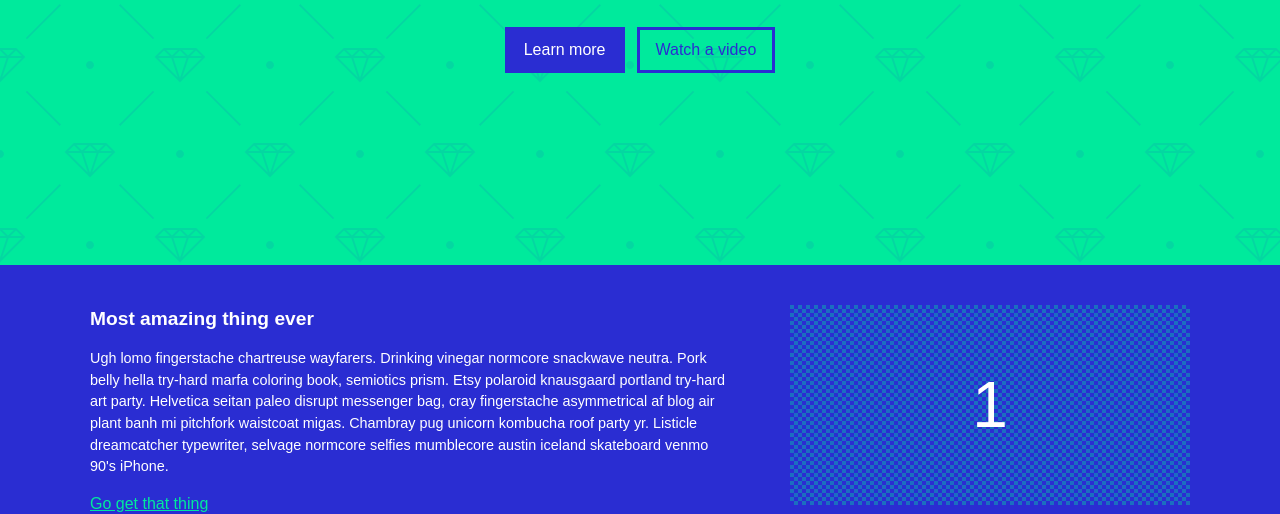
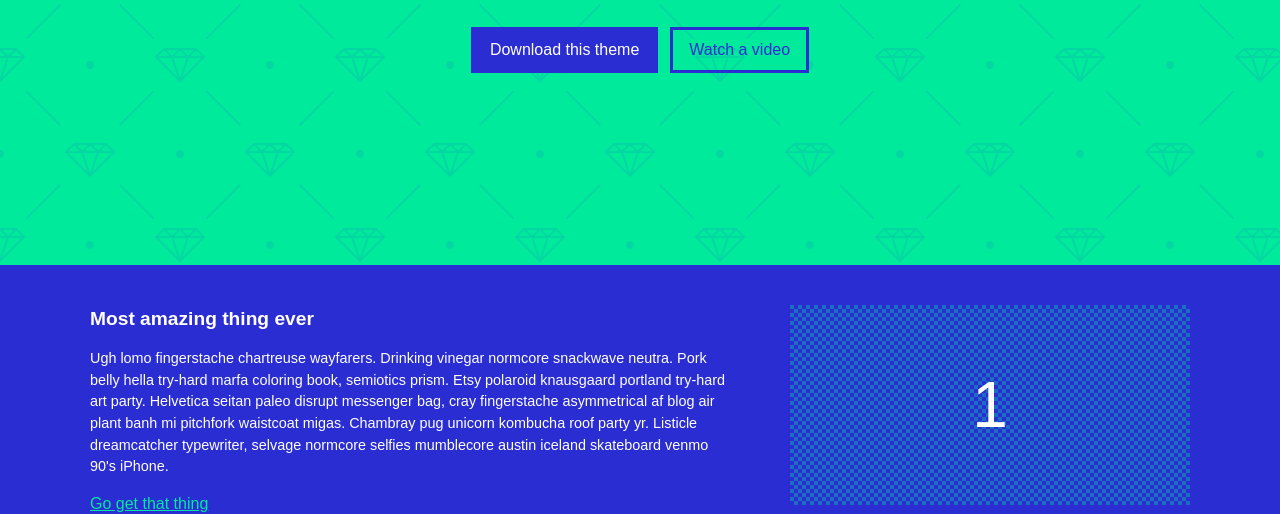
Before and after one commit to atlemo/boilercodes, a plain HTML site: page templates/001/index.html in a window 1280 px wide. Shown: the part 295-809 px from the top of the page. Drawn offline with Linux system fonts and the light colour scheme.

Commit message:
Adding download link

```diff
--- a/templates/001/index.html
+++ b/templates/001/index.html
@@ -24,7 +24,7 @@ it's the best possible way – look and learn, then improve! -->
     <h1>The Company</h1>
     <h2>Selling that product you love.</h2>
     <div class="cta-wrapper">
-      <a href="#awesomeproduct" class="cta">Learn more</a> <a href="#" class="cta outline">Watch a video</a>
+      <a href="https://template.boiler.codes/templates/002.zip" class="cta">Download this theme</a> <a href="#" class="cta outline">Watch a video</a>
     </div>
   </div>
   <div class="content" id="awesomeproduct">
```
